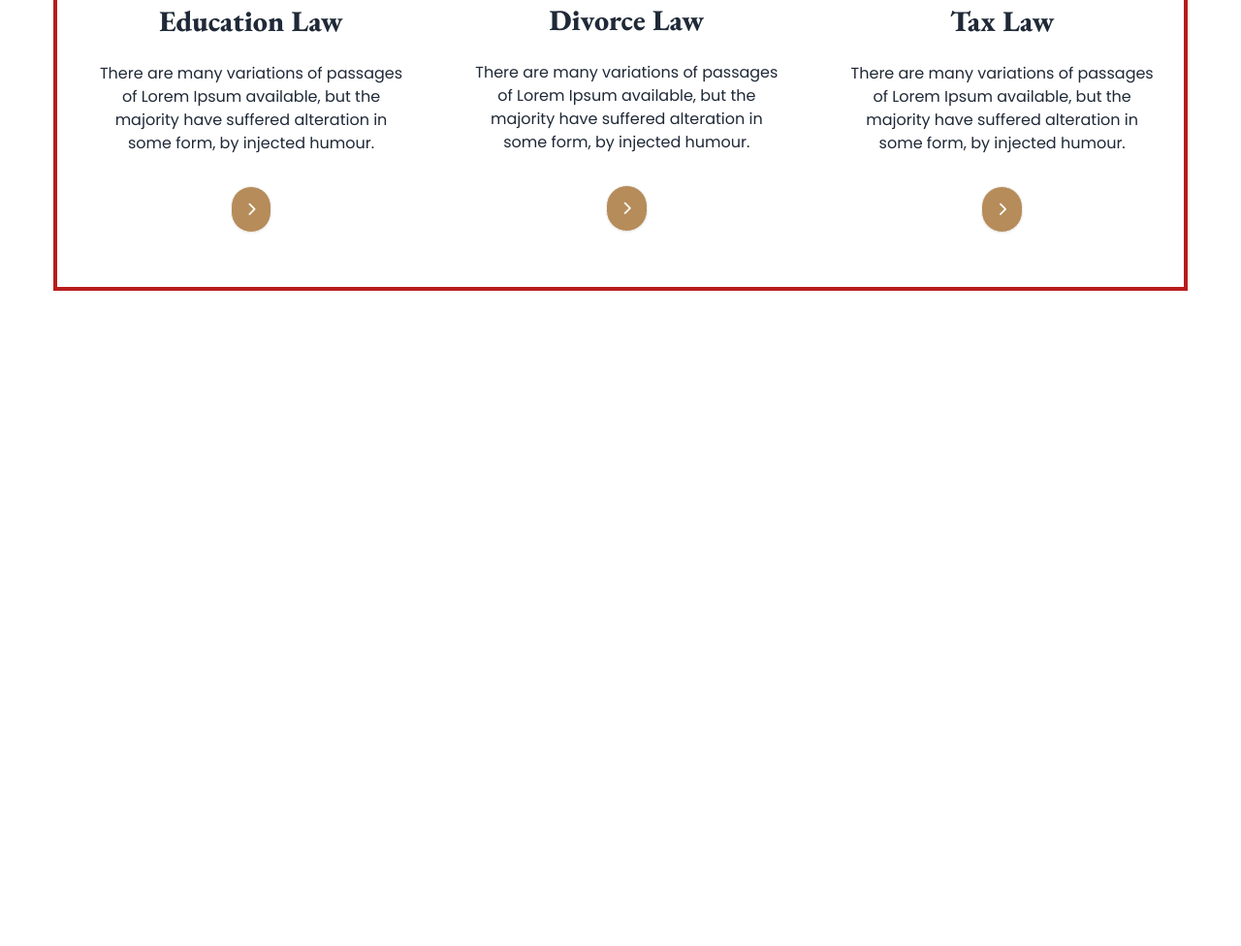
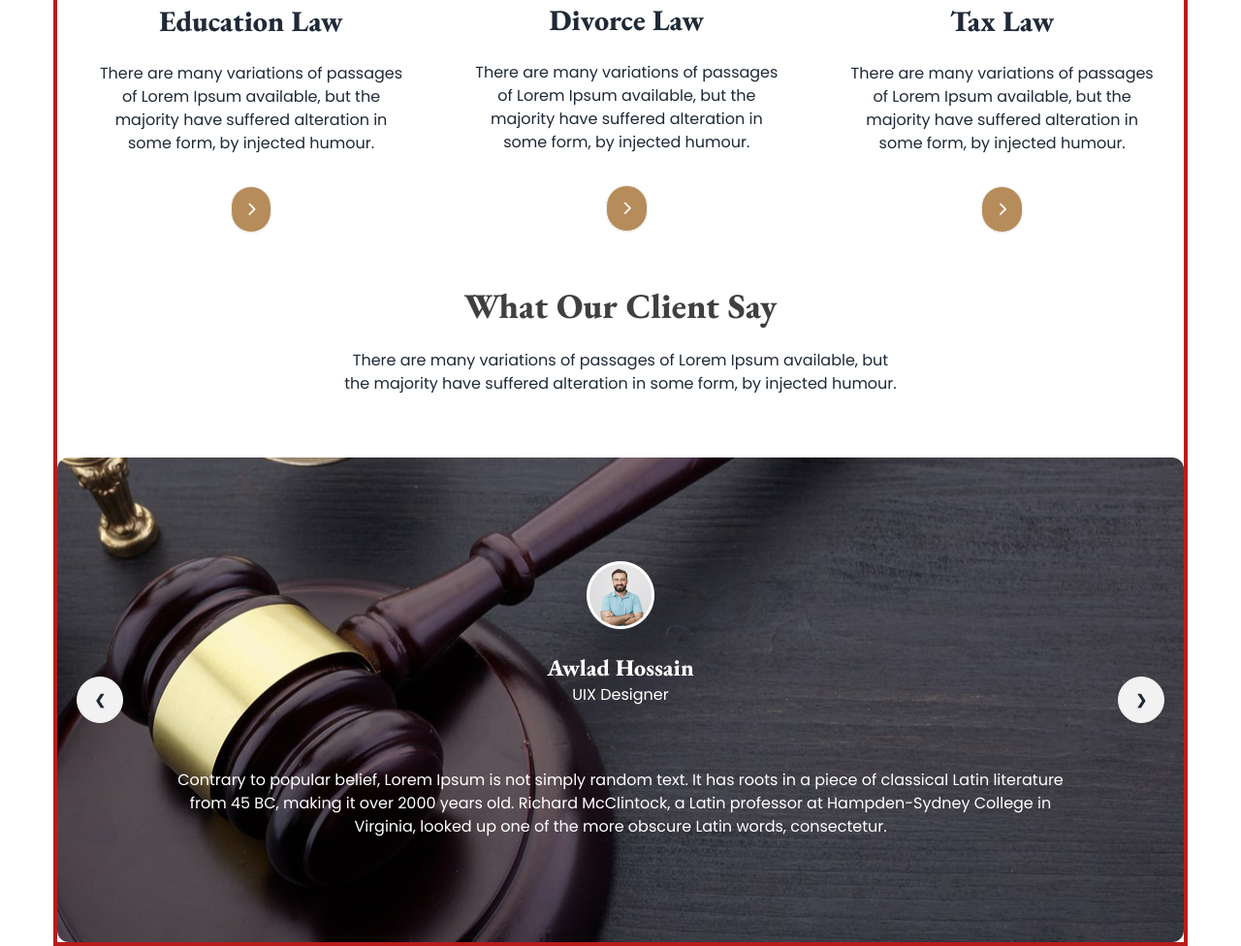
Before and after one commit to alaminkazi12/legal-solustions, a plain HTML site: page index.html in a window 1280 px wide. Shown: the part 1672-2648 px from the top of the page at 97% size. Before the commit the page ends 1972 px from the top, so only its background shows below. Drawn offline with nearby package versions, Linux system fonts and the light colour scheme.

Commit message:
added slider section

```diff
--- a/index.html
+++ b/index.html
@@ -167,6 +167,59 @@
                 </div>
             </div>
         </section>
+        <!--  what our client say-->
+        <section>
+            <h2 class="text-4xl font-extrabold text-primary-text-color text-center mb-6">What Our Client Say</h2>
+            <p class="w-2/4 text-center mx-auto">There are many variations of passages of Lorem Ipsum available, but the majority have suffered alteration in some form, by injected humour.</p>
+            <!-- section container -->
+            <div class="carousel w-full rounded-xl h-[500px] mt-16">
+                <div id="slide1" class="carousel-item relative w-full">
+                  <!-- slider item -->
+                  <div class=" bg-[url('images/slider-1.jpg')] bg-no-repeat bg-center bg-cove w-full h-full flex justify-center items-center">
+                    <div class="text-white  flex flex-col justify-center items-center w-[80%] mx-auto">
+                        <img src="images/photo.png" alt="" class="mb-6">
+                        <h2 class="text-2xl font-extrabold">Awlad Hossain</h2>
+                        <p class="mb-8">UIX Designer</p>
+                        <p class="text-center mt-8">Contrary to popular belief, Lorem Ipsum is not simply random text. It has roots in a piece of classical Latin literature from 45 BC, making it over 2000 years old. Richard McClintock, a Latin professor at Hampden-Sydney College in Virginia, looked up one of the more obscure Latin words, consectetur.</p>
+                    </div>
+                  </div>
+                  <div class="absolute flex justify-between transform -translate-y-1/2 left-5 right-5 top-1/2">
+                    <a href="#slide3" class="btn btn-circle">❮</a>
+                    <a href="#slide2" class="btn btn-circle">❯</a>
+                  </div>
+                </div>
+                <div id="slide2" class="carousel-item relative w-full">
+                   <!-- slider item -->
+                   <div class=" bg-[url('images/slider-2.jpg')] bg-no-repeat bg-center bg-cove w-full h-full flex justify-center items-center">
+                    <div class="text-white  flex flex-col justify-center items-center w-[80%] mx-auto">
+                        <img src="images/photo.png" alt="" class="mb-6">
+                        <h2 class="text-2xl font-extrabold">Awlad Hossain</h2>
+                        <p class="mb-8">UIX Designer</p>
+                        <p class="text-center mt-8">Contrary to popular belief, Lorem Ipsum is not simply random text. It has roots in a piece of classical Latin literature from 45 BC, making it over 2000 years old. Richard McClintock, a Latin professor at Hampden-Sydney College in Virginia, looked up one of the more obscure Latin words, consectetur.</p>
+                    </div>
+                  </div>
+                  <div class="absolute flex justify-between transform -translate-y-1/2 left-5 right-5 top-1/2">
+                    <a href="#slide1" class="btn btn-circle">❮</a>
+                    <a href="#slide3" class="btn btn-circle">❯</a>
+                  </div>
+                </div>
+                <div id="slide3" class="carousel-item relative w-full">
+                   <!-- slider item -->
+                   <div class=" bg-[url('images/slider-3.jpg')] bg-no-repeat bg-center bg-cove w-full h-full flex justify-center items-center">
+                    <div class="text-white  flex flex-col justify-center items-center w-[80%] mx-auto">
+                        <img src="images/photo.png" alt="" class="mb-6">
+                        <h2 class="text-2xl font-extrabold">Awlad Hossain</h2>
+                        <p class="mb-8">UIX Designer</p>
+                        <p class="text-center mt-8">Contrary to popular belief, Lorem Ipsum is not simply random text. It has roots in a piece of classical Latin literature from 45 BC, making it over 2000 years old. Richard McClintock, a Latin professor at Hampden-Sydney College in Virginia, looked up one of the more obscure Latin words, consectetur.</p>
+                    </div>
+                  </div>
+                  <div class="absolute flex justify-between transform -translate-y-1/2 left-5 right-5 top-1/2">
+                    <a href="#slide2" class="btn btn-circle">❮</a>
+                    <a href="#slide1" class="btn btn-circle">❯</a>
+                  </div>
+                </div>
+              </div>
+        </section>
     </main>
     <footer></footer>
   </body>
```
Also changed, not shown: images/photo.png (added).
